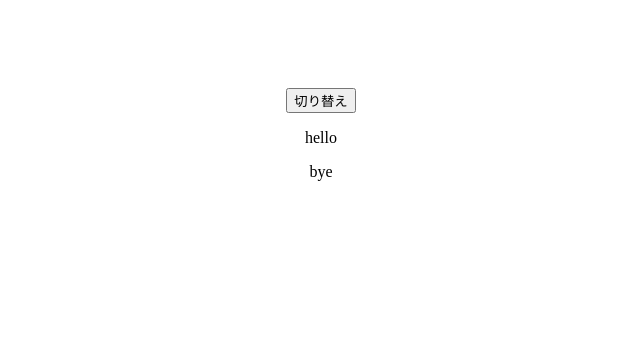
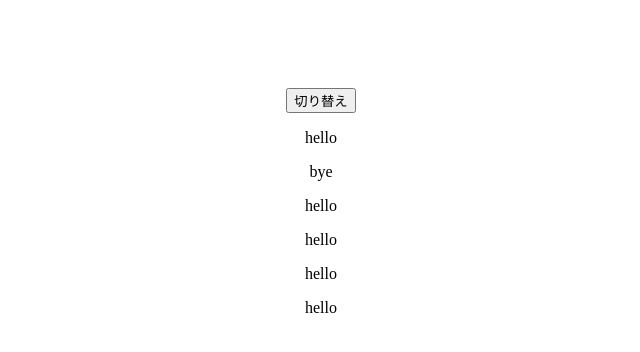
Before and after one commit to aki537/vue.js, a Vue app in the folder section12/transition-vue.js/: page / in a window 1280 px wide. Shown: the top 352 px of the page, without its empty margins (319-959 px from the left). Built offline with nearby package versions, Linux system fonts and the light colour scheme.

Commit message:
163 transitionは単一の要素だけでしか利用できない

```diff
--- a/section12/transition-vue.js/src/App.vue
+++ b/section12/transition-vue.js/src/App.vue
@@ -6,7 +6,14 @@
       <p v-if="show">hello</p>
     </transition>
     <transition name="slide">
-      <p v-if="show">bye</p>
+      <!-- 複数やりたいときはdivでくくる（単一の要素しかできない) -->
+      <div v-if="show">
+        <p>bye</p>
+        <p>hello</p>
+        <p>hello</p>
+        <p>hello</p>
+        <p>hello</p>
+      </div>
     </transition>
   </div>
 </template>
```
